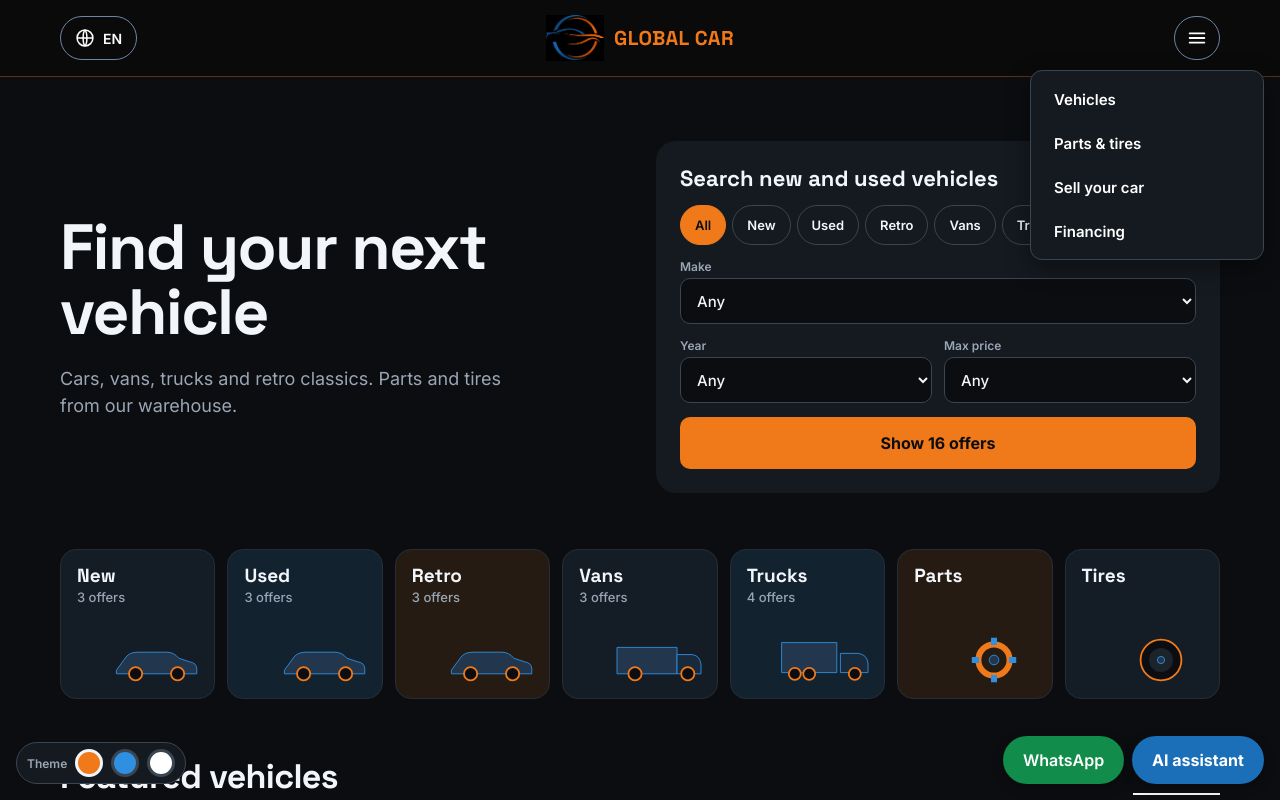
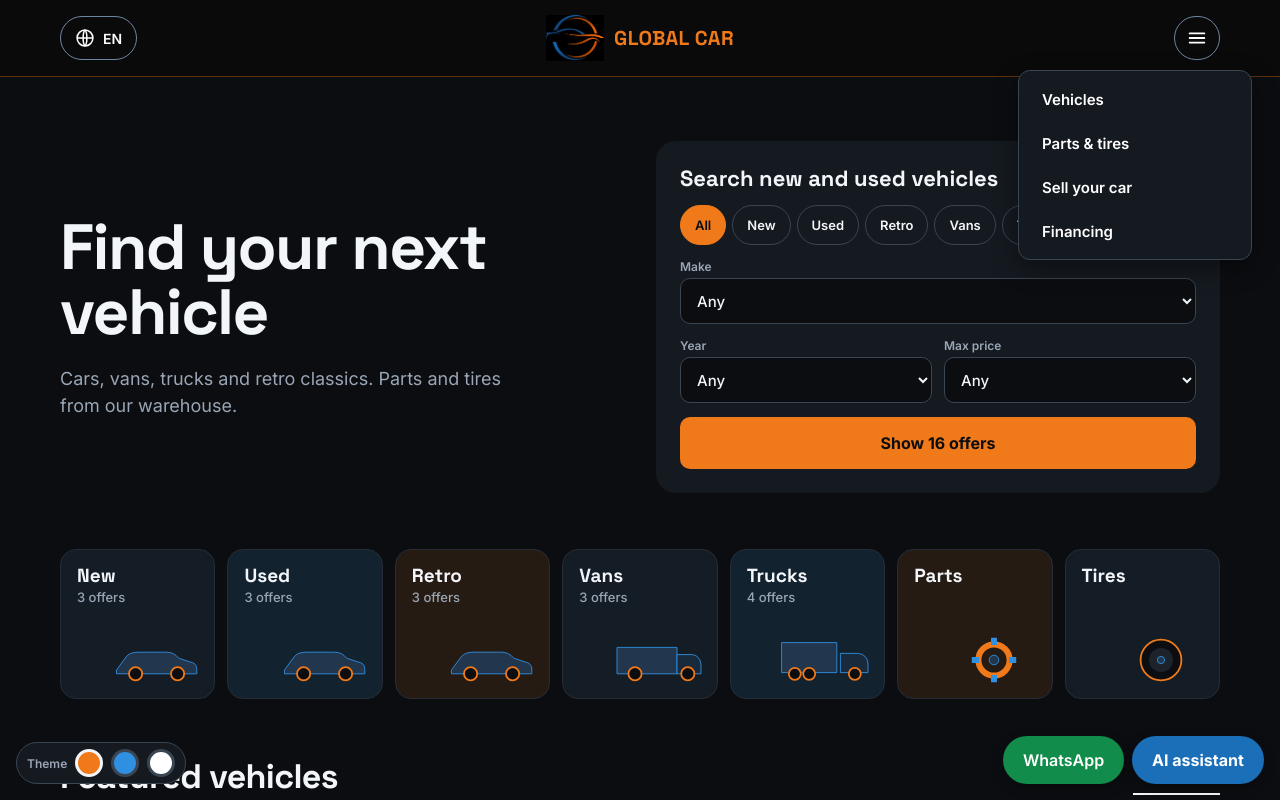
Before and after one commit to kateprd-ctrl/GlobalCar, a plain HTML site: page index.html in a window 1280 px wide. Both pictures are taken after a click on the button 1197 px from the left and 38 px from the top of the page. Shown: the top 800 px of the page. Drawn offline with Linux system fonts and the light colour scheme.

Commit message:
Header side padding
Co-Authored-By: Claude Sonnet 5.5 <noreply@anthropic.com>
Claude-Session: https://claude.ai/code/session_01WexmY3TjwgJMt41SdhzaPu

```diff
--- a/index.html
+++ b/index.html
@@ -42,11 +42,11 @@ button:focus-visible,a:focus-visible,select:focus-visible,input:focus-visible{ou
 
 <!-- HEADER -->
 <header style="background:#0A0A0B;border-bottom:1px solid var(--line)">
-<div style="max-width:1160px;margin:0 auto;padding:10px 16px;display:grid;grid-template-columns:1fr auto 1fr;align-items:center;gap:8px">
+<div style="max-width:1160px;margin:0 auto;padding:10px 28px;display:grid;grid-template-columns:1fr auto 1fr;align-items:center;gap:8px">
 <div style="justify-self:start"><div style="position:relative">
 <button onClick="{{toggleLang}}" aria-label="Language" aria-expanded="{{langOpen}}" style="min-height:44px;padding:0 14px;border-radius:999px;border:1px solid #6F86A3;background:transparent;color:#FFFFFF;display:inline-flex;align-items:center;gap:8px;font:600 14px 'Inter',sans-serif"><svg width="20" height="20" viewBox="0 0 24 24" fill="none" stroke="currentColor" stroke-width="1.8" aria-hidden="true"><circle cx="12" cy="12" r="9.5"/><path d="M2.5 12h19M12 2.5c3 3 3 16 0 19M12 2.5c-3 3-3 16 0 19"/></svg>{{curLang}}</button>
 <template data-if="langOpen">
-<div style="position:fixed;left:16px;top:70px;z-index:60;min-width:150px;max-width:calc(100vw - 32px);background:#151A20;border:1px solid #3A4552;border-radius:12px;padding:6px;display:flex;flex-direction:column;box-shadow:0 8px 24px rgba(0,0,0,.4)">
+<div style="position:fixed;left:28px;top:70px;z-index:60;min-width:150px;max-width:calc(100vw - 32px);background:#151A20;border:1px solid #3A4552;border-radius:12px;padding:6px;display:flex;flex-direction:column;box-shadow:0 8px 24px rgba(0,0,0,.4)">
 <template data-for="langs" data-as="l">
 <button onClick="{{l.pick}}" aria-pressed="{{l.pressed}}" style="text-align:left;min-height:40px;padding:0 12px;border:0;border-radius:8px;background:{{l.bg}};color:{{l.fg}};font:600 14px 'Inter',sans-serif">{{l.name}}</button>
 </template>
@@ -57,7 +57,7 @@ button:focus-visible,a:focus-visible,select:focus-visible,input:focus-visible{ou
 <div style="justify-self:end"><div style="position:relative">
 <button onClick="{{toggleMenu}}" aria-label="Menu" aria-expanded="{{menuOpen}}" style="width:46px;min-height:44px;border-radius:999px;border:1px solid #6F86A3;background:transparent;color:#FFFFFF;display:inline-flex;align-items:center;justify-content:center"><svg width="22" height="22" viewBox="0 0 24 24" fill="none" stroke="currentColor" stroke-width="2" stroke-linecap="round" aria-hidden="true"><path d="M4 7h16M4 12h16M4 17h16"/></svg></button>
 <template data-if="menuOpen">
-<nav aria-label="Main" style="position:fixed;right:16px;top:70px;z-index:60;min-width:220px;max-width:calc(100vw - 32px);background:#151A20;border:1px solid #3A4552;border-radius:12px;padding:6px;display:flex;flex-direction:column;box-shadow:0 8px 24px rgba(0,0,0,.4)">
+<nav aria-label="Main" style="position:fixed;right:28px;top:70px;z-index:60;min-width:220px;max-width:calc(100vw - 32px);background:#151A20;border:1px solid #3A4552;border-radius:12px;padding:6px;display:flex;flex-direction:column;box-shadow:0 8px 24px rgba(0,0,0,.4)">
 <template data-for="navItems" data-as="n">
 <button onClick="{{n.pick}}" style="text-align:left;min-height:44px;padding:0 14px;border:0;border-radius:8px;background:transparent;color:#FFFFFF;font:600 15px 'Inter',sans-serif;border-left:3px solid {{n.bb}}">{{n.label}}</button>
 </template>
```
